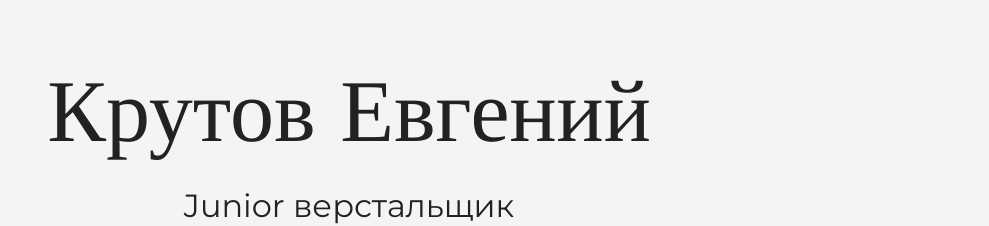
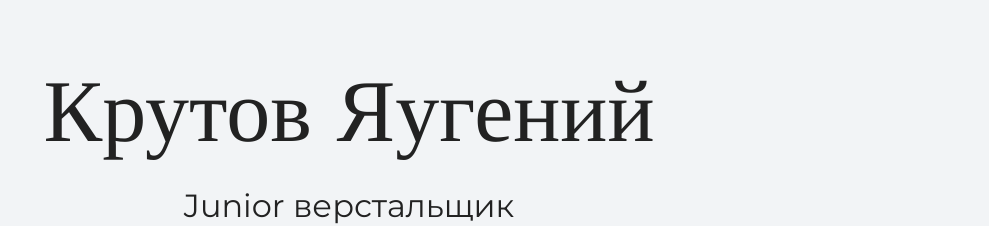
Before and after one commit to krutoiwolf/my-syte, a plain HTML site: page index.html in a window 1280 px wide. Shown: the part 186-412 px from the top of the page, without its empty margins (291-1280 px from the left). Drawn offline with nearby package versions, Linux system fonts and the light colour scheme.

Commit message:
меняет текст на главной странице

```diff
--- a/index.html
+++ b/index.html
@@ -17,7 +17,7 @@
 
     <section class="hero-image">
 	<div class="container">
-      <h1 class="heading">Крутов Евгений</h1>
+      <h1 class="heading">Крутов Яугений</h1>
       <p>Junior верстальщик</p>
 	  </div>
     </section>
```
